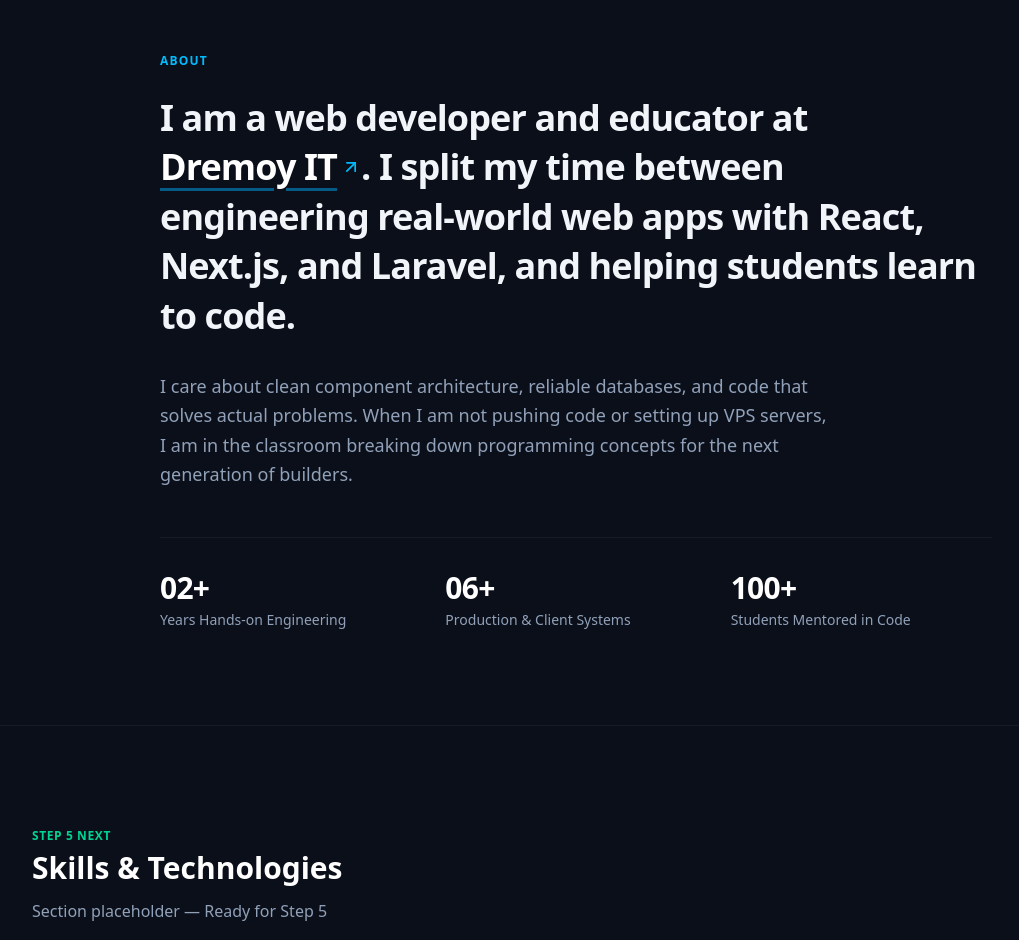
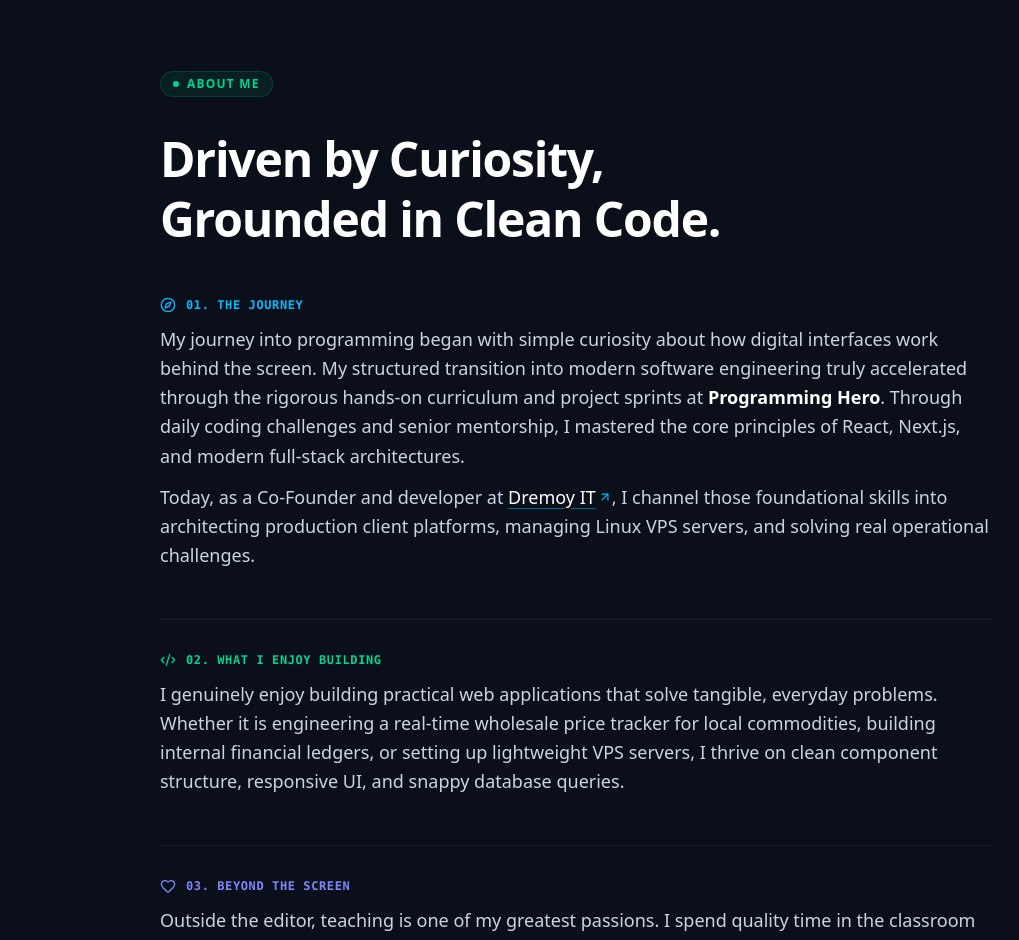
Before and after one commit to furkanahmed/furkan-portfolio, a Next.js app: page / in a window 1280 px wide. Shown: the part 860-1800 px from the top of the page, without its empty margins (64-1083 px from the left). Built offline with nearby package versions, Linux system fonts and the light colour scheme.

Commit message:
docs: enrich About Me with Programming Hero journey, interests, and personality

```diff
--- a/src/components/About.jsx
+++ b/src/components/About.jsx
@@ -1,53 +1,88 @@
-import { ArrowUpRight } from "lucide-react";
+import {
+  Compass,
+  Code2,
+  Heart,
+  Sparkles,
+  ArrowUpRight
+} from "lucide-react";
 
 export default function About() {
-  const highlights = [
-    { number: "02+", label: "Years Hands-on Engineering" },
-    { number: "06+", label: "Production & Client Systems" },
-    { number: "100+", label: "Students Mentored in Code" },
-  ];
-
   return (
-    <section id="about" className="py-24 border-t border-white/5 relative">
+    <section id="about" className="py-28 border-t border-white/5 relative">
       <div className="max-w-4xl mx-auto px-4 sm:px-6 lg:px-8">
 
         {/* Subtle Category Tag */}
-        <p className="text-xs font-semibold uppercase tracking-widest text-sky-400 mb-6">
-          About
-        </p>
+        <div className="inline-flex items-center gap-2 px-3 py-1 rounded-full text-xs font-semibold text-emerald-400 bg-emerald-500/10 border border-emerald-500/20 mb-8 backdrop-blur-sm">
+          <span className="w-1.5 h-1.5 rounded-full bg-emerald-400"></span>
+          <span className="uppercase tracking-widest">ABOUT ME</span>
+        </div>
 
-        {/* The Big Statement — Ultra Bold, Clean, Confident */}
-        <h2 className="text-2xl sm:text-3xl md:text-4xl font-semibold text-slate-100 leading-snug tracking-tight mb-8">
-          I am a web developer and educator at{" "}
-          <a
-            href="https://dremoy.com"
-            target="_blank"
-            rel="noopener noreferrer"
-            className="text-white hover:text-sky-300 underline underline-offset-8 decoration-sky-500/50 hover:decoration-sky-400 transition-colors font-bold inline-flex items-center gap-1"
-          >
-            Dremoy IT
-            <ArrowUpRight className="w-5 h-5 text-sky-400 inline" />
-          </a>
-          . I split my time between engineering real-world web apps with React, Next.js, and Laravel, and helping students learn to code.
+        {/* Powerful Section Title */}
+        <h2 className="text-3xl sm:text-4xl lg:text-5xl font-extrabold text-white tracking-tight leading-tight mb-12">
+          Driven by Curiosity, <br />
+          Grounded in Clean Code.
         </h2>
 
-        {/* Short, Crisp 2-Sentence Essence */}
-        <p className="text-base sm:text-lg text-slate-400 leading-relaxed font-normal max-w-2xl mb-12">
-          I care about clean component architecture, reliable databases, and code that solves actual problems. When I am not pushing code or setting up VPS servers, I am in the classroom breaking down programming concepts for the next generation of builders.
-        </p>
+        {/* Narrative Flow: Fulfills all 4 Rubric Criteria without Card Clutter */}
+        <div className="space-y-12">
 
-        {/* Clean, Non-Gimmicky Impact Metrics */}
-        <div className="grid grid-cols-3 gap-6 pt-8 border-t border-white/5">
-          {highlights.map((item) => (
-            <div key={item.label}>
-              <div className="text-2xl sm:text-3xl font-extrabold text-white tracking-tight mb-1">
-                {item.number}
-              </div>
-              <p className="text-xs sm:text-sm text-slate-400 font-medium leading-snug">
-                {item.label}
-              </p>
+          {/* 1. Programming Journey */}
+          <div className="space-y-3">
+            <div className="flex items-center gap-2.5 text-xs font-semibold uppercase tracking-wider text-sky-400 font-mono">
+              <Compass className="w-4 h-4" />
+              <span>01. The Journey</span>
             </div>
-          ))}
+            <p className="text-base sm:text-lg text-slate-300 leading-relaxed font-normal">
+              My journey into programming began with simple curiosity about how digital interfaces work behind the screen. My structured transition into modern software engineering truly accelerated through the rigorous hands-on curriculum and project sprints at <strong className="text-white font-semibold">Programming Hero</strong>. Through daily coding challenges and senior mentorship, I mastered the core principles of React, Next.js, and modern full-stack architectures.
+            </p>
+            <p className="text-base sm:text-lg text-slate-300 leading-relaxed font-normal">
+              Today, as a Co-Founder and developer at{" "}
+              <a
+                href="https://dremoy.com"
+                target="_blank"
+                rel="noopener noreferrer"
+                className="text-white hover:text-sky-300 font-medium underline underline-offset-4 decoration-sky-400/50 inline-flex items-center gap-0.5"
+              >
+                Dremoy IT
+                <ArrowUpRight className="w-3.5 h-3.5 text-sky-400" />
+              </a>
+              , I channel those foundational skills into architecting production client platforms, managing Linux VPS servers, and solving real operational challenges.
+            </p>
+          </div>
+
+          {/* 2. The Type of Work I Enjoy */}
+          <div className="space-y-3 pt-8 border-t border-white/5">
+            <div className="flex items-center gap-2.5 text-xs font-semibold uppercase tracking-wider text-emerald-400 font-mono">
+              <Code2 className="w-4 h-4" />
+              <span>02. What I Enjoy Building</span>
+            </div>
+            <p className="text-base sm:text-lg text-slate-300 leading-relaxed font-normal">
+              I genuinely enjoy building practical web applications that solve tangible, everyday problems. Whether it is engineering a real-time wholesale price tracker for local commodities, building internal financial ledgers, or setting up lightweight VPS servers, I thrive on clean component structure, responsive UI, and snappy database queries.
+            </p>
+          </div>
+
+          {/* 3. Beyond the Screen (Hobbies & Interests) */}
+          <div className="space-y-3 pt-8 border-t border-white/5">
+            <div className="flex items-center gap-2.5 text-xs font-semibold uppercase tracking-wider text-indigo-400 font-mono">
+              <Heart className="w-4 h-4" />
+              <span>03. Beyond the Screen</span>
+            </div>
+            <p className="text-base sm:text-lg text-slate-300 leading-relaxed font-normal">
+              Outside the editor, teaching is one of my greatest passions. I spend quality time in the classroom mentoring students in ICT and guiding them through their first lines of code. When I step away from computers entirely, I enjoy exploring quiet rural nature across Mymensingh, reading technology essays, and playing casual outdoor cricket with friends to recharge.
+            </p>
+          </div>
+
+          {/* 4. Personality & Work Ethic */}
+          <div className="space-y-3 pt-8 border-t border-white/5">
+            <div className="flex items-center gap-2.5 text-xs font-semibold uppercase tracking-wider text-amber-400 font-mono">
+              <Sparkles className="w-4 h-4" />
+              <span>04. Personality &amp; Philosophy</span>
+            </div>
+            <p className="text-base sm:text-lg text-slate-300 leading-relaxed font-normal">
+              I consider myself calm, approachable, and disciplined. I believe in taking full ownership of every line of code I write, listening actively to feedback, and approaching every technical challenge with humility and patience.
+            </p>
+          </div>
+
         </div>
 
       </div>
```
